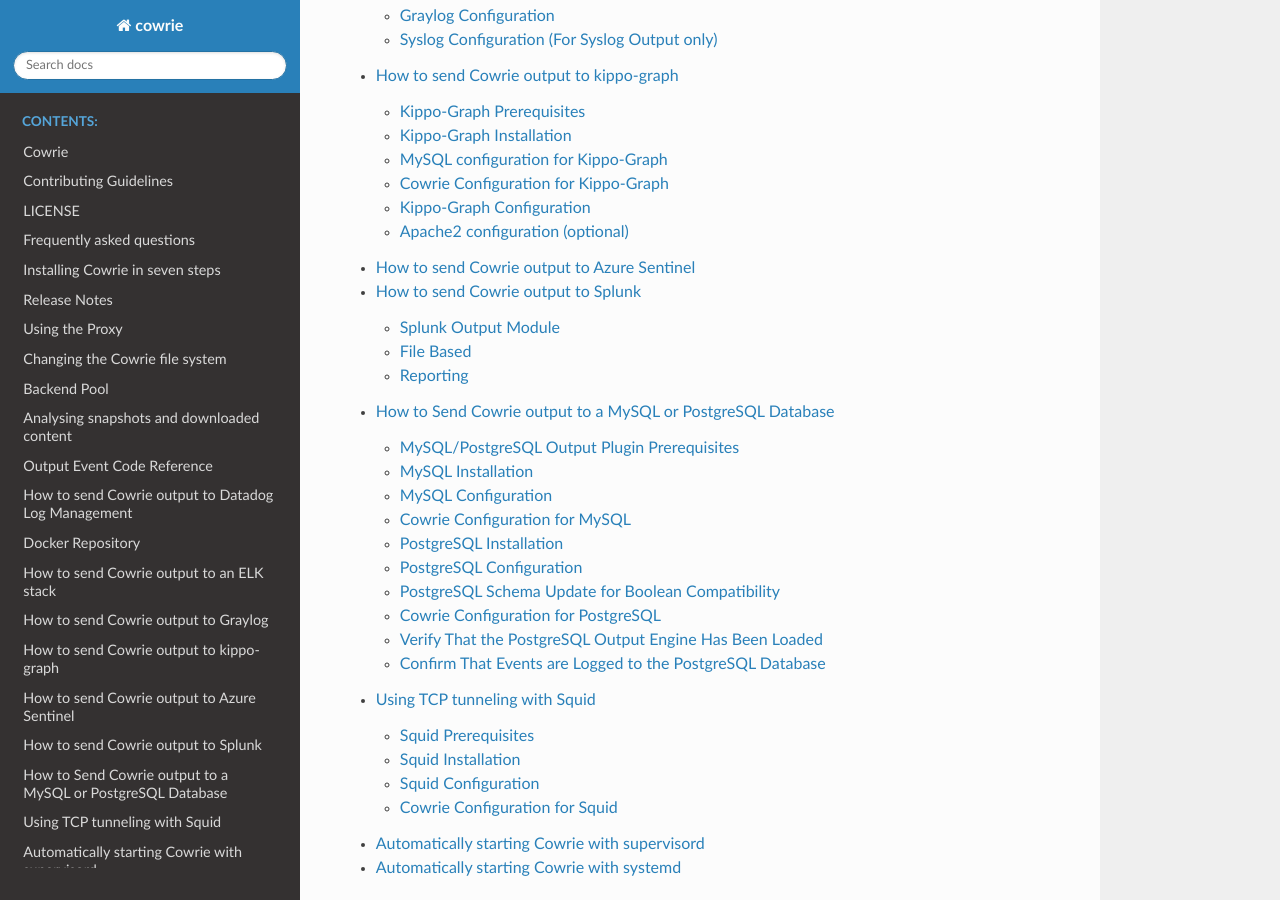
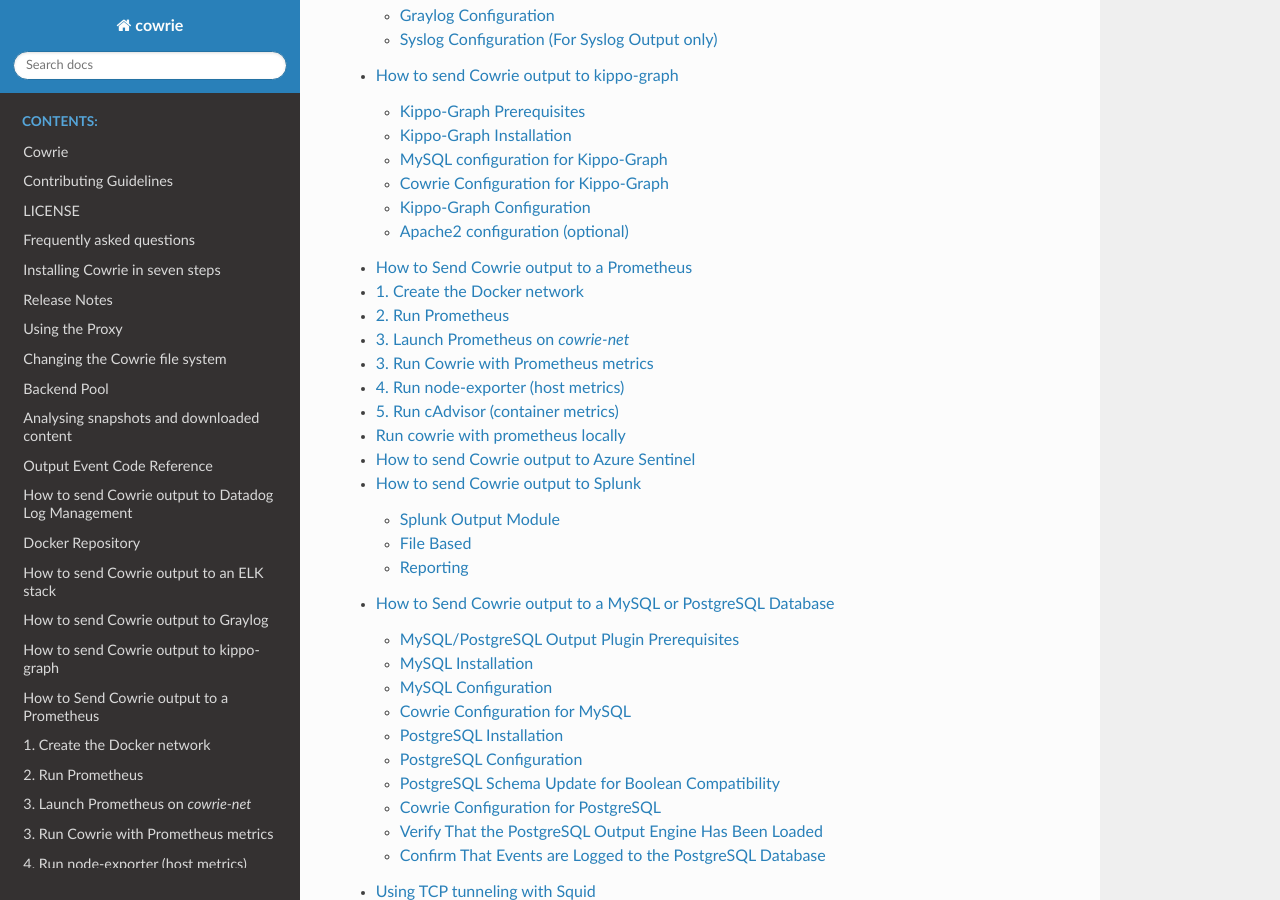
Before and after one commit to cowrie/cowrie, a Sphinx documentation site: the page built from docs/index.rst, in a window 1280 px wide and 900 px high, scrolled down 2688 px. Built offline with Sphinx 7.4.7 and the Read the Docs theme 3.1.0, drawn with Linux system fonts in a browser that asks for light colours; the version number could not be read and is left out.

Commit message:
doc tweaks

```diff
--- a/docs/index.rst
+++ b/docs/index.rst
@@ -26,6 +26,7 @@ Welcome to Cowrie's documentation!
    elk/README.rst
    graylog/README.rst
    kippo-graph/README.rst
+   prometheus/README.rst
    sentinel/README.rst
    splunk/README.rst
    sql/README.rst
--- a/docs/sql/README.rst
+++ b/docs/sql/README.rst
@@ -1,8 +1,8 @@
 How to Send Cowrie output to a MySQL or PostgreSQL Database
-#############################################
+###########################################################
 
 MySQL/PostgreSQL Output Plugin Prerequisites
-=================================
+============================================
 
 * Working Cowrie installation
 * Working MySQL installation
@@ -108,7 +108,7 @@ Example output::
     ...
 
 PostgreSQL Installation
-==================
+=======================
 
 On your Cowrie server, run::
 
```
